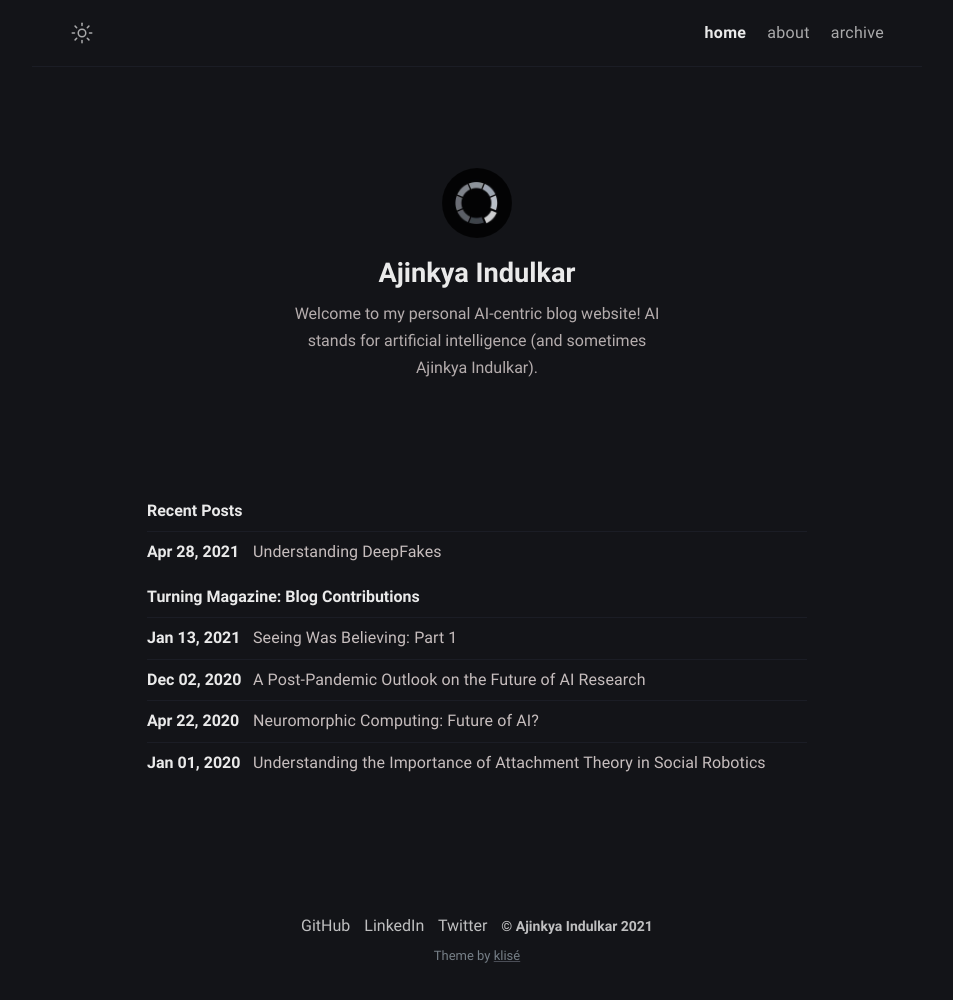
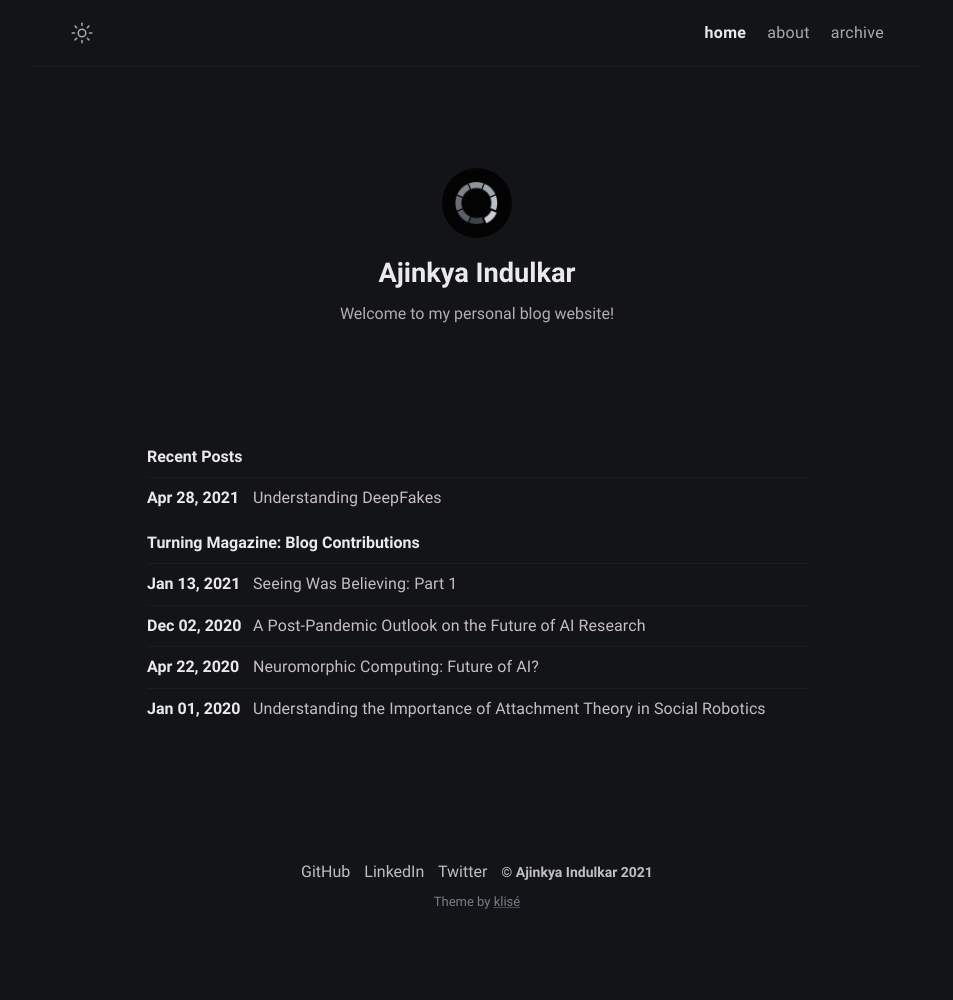
Before and after one commit to AjinkyaIndulkar/ajinkyaindulkar.github.io, a Jekyll site: the page built from index.md, in a window 1280 px wide. Shown: the whole page, without its empty margins (163-1116 px from the left). Built offline with Jekyll 4.4.1, drawn with Linux system fonts in a browser that asks for light colours; after the commit the page ends 946 px from its top, so only the background shows below that.

Commit message:
:speech_balloon: update bio

```diff
--- a/_config.yml
+++ b/_config.yml
@@ -13,8 +13,7 @@ mode: dark # default theme "dark" | "light"
 author:
   name: Ajinkya Indulkar # author name
   bio: >- # tell to the world
-    Welcome to my personal AI-centric blog website! AI stands for artificial intelligence
-    (and sometimes Ajinkya Indulkar).
+    Welcome to my personal blog website!
   username: AjinkyaIndulkar # general username
   github: AjinkyaIndulkar # github username
   twitter: AjinkyaIndulkar # twitter username
```
